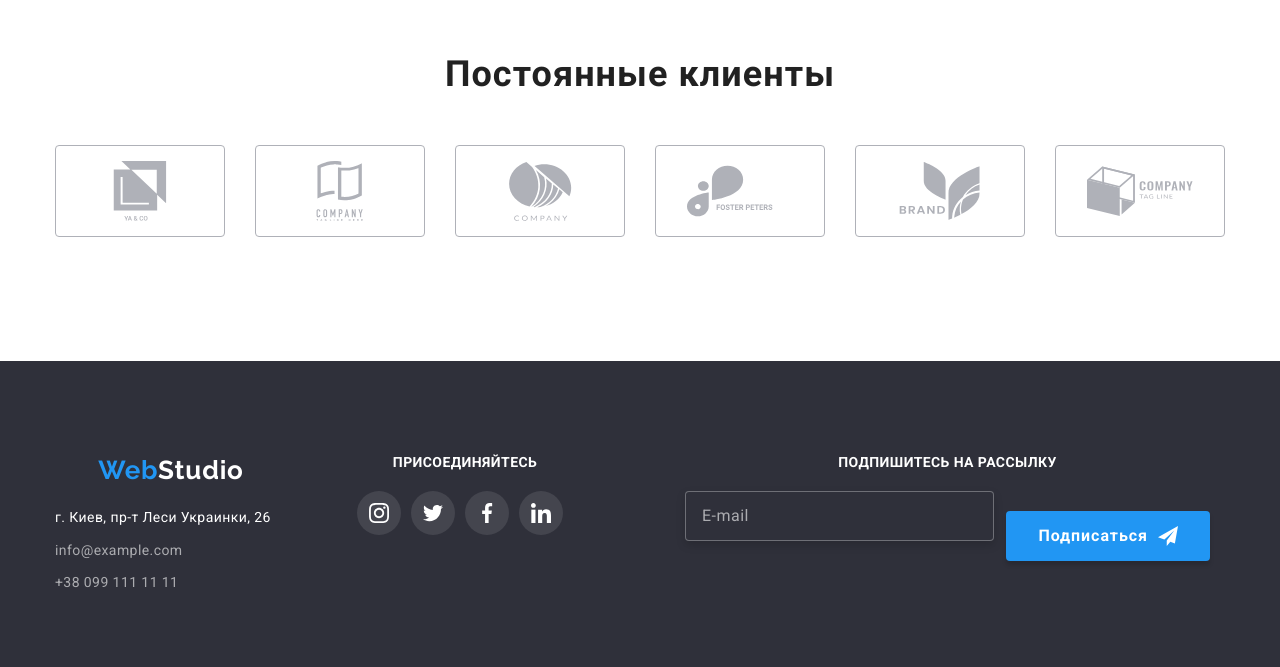
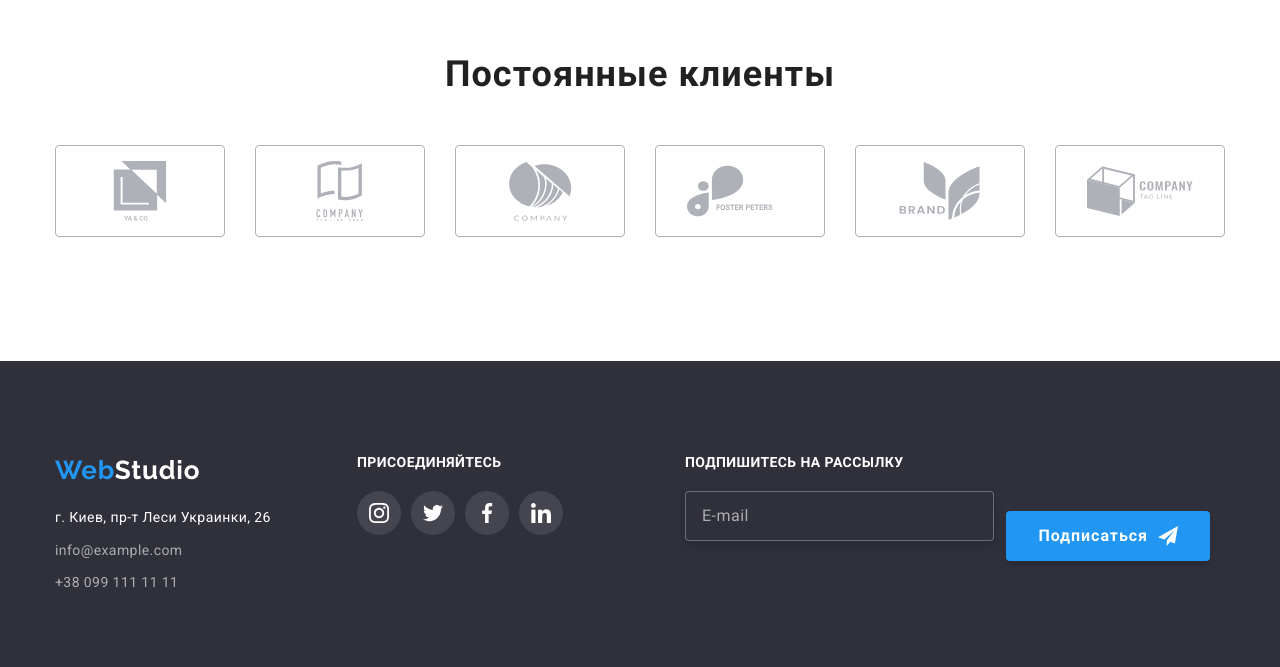
Before and after one commit to Afrikanochka/goit-markup-hw-08, a plain HTML site: page index.html in a window 1280 px wide. Shown: the part 2289-2956 px from the top of the page. Drawn offline with nearby package versions, Linux system fonts and the light colour scheme.

Commit message:
Исправляет футер

```diff
--- a/sass/components/_logo.scss
+++ b/sass/components/_logo.scss
@@ -36,5 +36,6 @@
   @media screen and (min-width: 1200px) {
     font-size: 26px;
     line-height: 1.19;
+    text-align: left;
   }
 }
--- a/sass/layout/_footer.scss
+++ b/sass/layout/_footer.scss
@@ -63,6 +63,9 @@
     display: flex;
     flex-direction: column;
     align-items: center;
+    @media screen and (min-width: 1200px) {
+      align-items: flex-start;
+    }
   }
   &__wrap {
     @media screen and (min-width: 1200px) {
@@ -112,7 +115,7 @@
   }
   @media screen and (min-width: 1200px) {
     flex-basis: calc((100% - 2 * 30px) / 2);
-    text-align: left;
+    align-items: flex-start;
     justify-content: flex-start;
   }
 }
```
Also changed, not shown: css/main.css, css/main.min.css, 2 other files.
